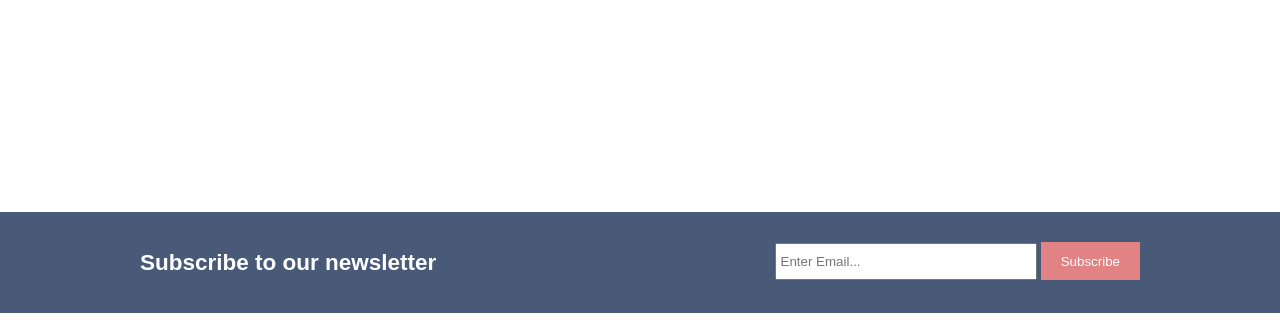
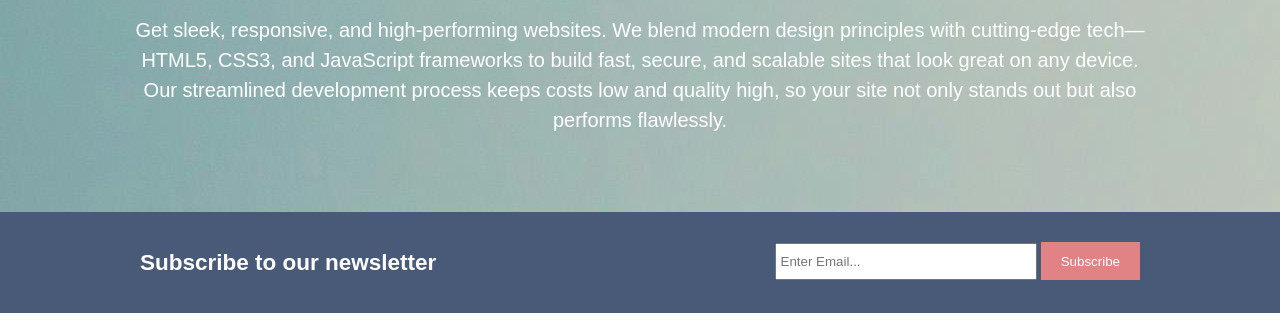
Before and after one commit to cl3ms01/cl3mswebdesign, a plain HTML site: page index.html in a window 1280 px wide. Shown: the part 291-621 px from the top of the page. Drawn offline with Linux system fonts and the light colour scheme; the site is published under a folder, as on GitHub Pages, so addresses that start at the root find nothing.

Commit message:
Add files via upload

```diff
--- a/style.css
+++ b/style.css
@@ -88,7 +88,7 @@ header a:hover{
 }
 #showcase{
     min-height: 400px;
-    background: url(/back2.jpg) no-repeat;
+    background: url(back2.jpg) no-repeat;
     text-align: center;
     color: white;
 }
```
